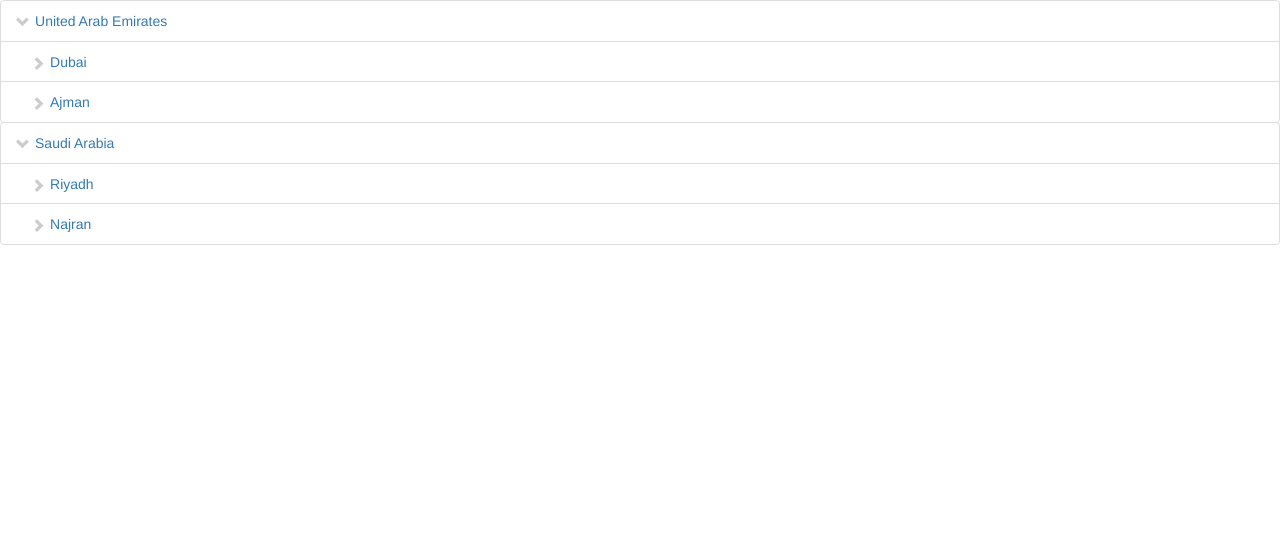
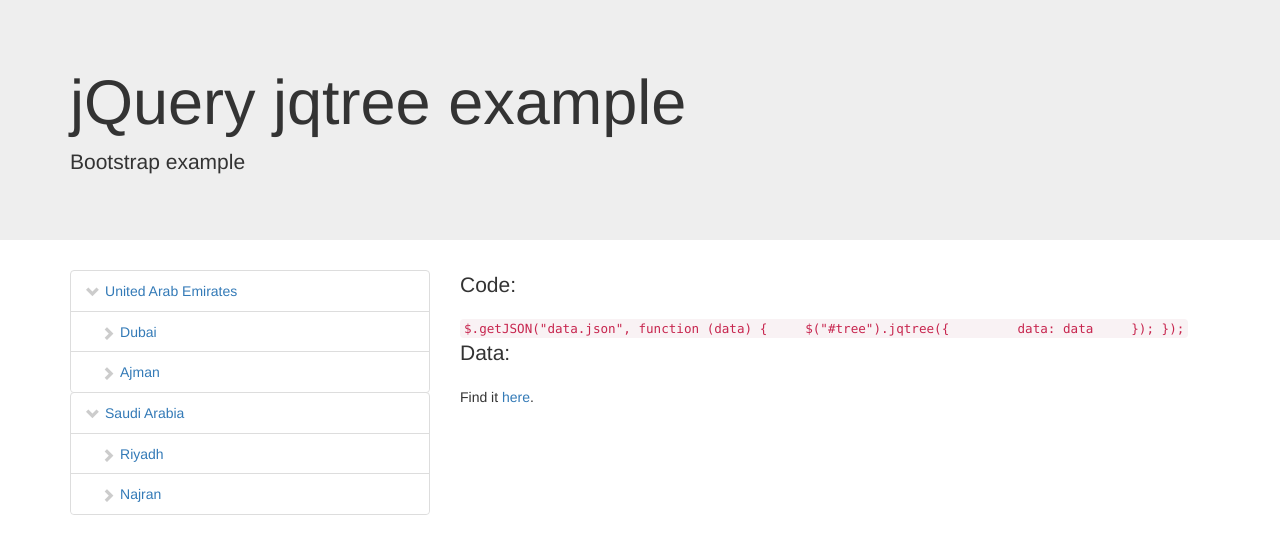
Before and after one commit to mhh1422/jquery-jqtree, a plain HTML site: page bootstrap.html in a window 1280 px wide. Drawn offline with nearby package versions, Linux system fonts and the light colour scheme.

Commit message:
Update bootstrap example

```diff
--- a/bootstrap.html
+++ b/bootstrap.html
@@ -11,7 +11,29 @@
         <script src="//maxcdn.bootstrapcdn.com/bootstrap/3.3.1/js/bootstrap.min.js"></script>
         <script src="src/jquery-jqtree.min.js"></script>
         <script src="src/jquery-jqtree-bootstrap.min.js"></script>
-        <div id="tree"></div>
+        <div class="jumbotron">
+            <div class="container">
+                <h1>jQuery jqtree example</h1>
+                <p>Bootstrap example</p>
+            </div>
+        </div>
+        <div class="container">
+            <div class="row">
+                <div class="col-xs-12 col-sm-4">
+                    <div id="tree"></div>
+                </div>
+                <div class="col-xs-12 col-sm-8">
+                    <p class="lead">Code:</p>
+                    <code>$.getJSON("data.json", function (data) {
+&nbsp;&nbsp;&nbsp;&nbsp;$("#tree").jqtree({
+&nbsp;&nbsp;&nbsp;&nbsp;&nbsp;&nbsp;&nbsp;&nbsp;data: data
+&nbsp;&nbsp;&nbsp;&nbsp;});
+});</code>
+                    <p class="lead">Data:</p>
+                    Find it <a href="data.json">here</a>.
+                </div>
+            </div>
+        </div>
         <script type="text/javascript">
             $(document).ready(function () {
                 $.getJSON("data.json", function (data) {
```
